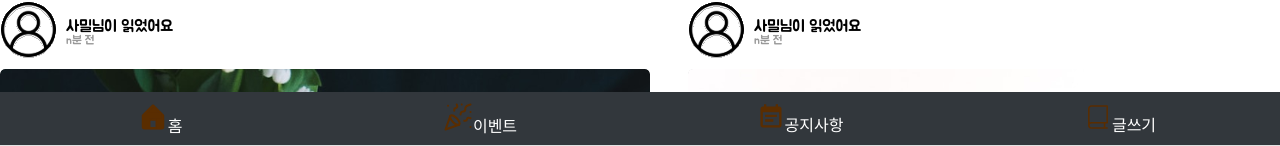
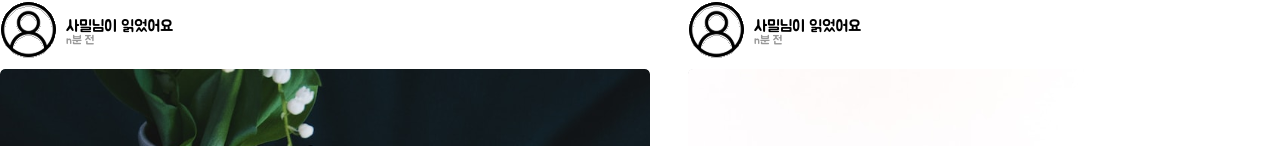
Before and after one commit to Ressum/FrontEnd, a React (Create React App) app: page /main/home in a window 1280 px wide. Shown: the part 654-800 px from the top of the page. Built offline with nearby package versions, Linux system fonts and the light colour scheme; a web font is replaced by a local one.

Commit message:
bottomBar

```diff
--- a/public/index.html
+++ b/public/index.html
@@ -1,5 +1,5 @@
 <!DOCTYPE html>
-<html lang="en">
+<html lang="ko">
   <head>
     <meta charset="utf-8" />
     <link rel="icon" href="%PUBLIC_URL%/favicon.ico" />
--- a/src/components/Main/BottomBar/BottomBar.scss
+++ b/src/components/Main/BottomBar/BottomBar.scss
@@ -1,60 +1,7 @@
 @import '/src/style/Color.scss';
-
-// ul {
-//     display: flex;
-//     height: 76px;
-//     background-color: $light-brown-1;
-//     position: relative;
-//     box-shadow: 0px 1px 1px rgba(0, 0, 0, 0.25);
-
-//     >#logo {
-//         position: absolute;
-//         left: 23px;
-//         top: 4px;
-//         width: min-content;
-//         text-align: center;
-//         color: $brown;
-
-//         >h1 {
-//             font-family: 'Blinker';
-//             font-size: 40px;
-//         }
-
-//         >h6 {
-//             margin-top: 2px;
-//             font-size: 12.5px;
-//             font-family: 'BM Dohyeon';
-//         }
-//     }
-
-//     ul {
-//         position: absolute;
-//         left: 260px;
-//         width: 560px;
-//         align-self: center;
-//         display: flex;
-//         justify-content: space-between;
-
-//         li {
-//             display: flex;
-//             align-items: center;
-
-//             img {
-//                 margin-right: 12px;
-//             }
-//         }
-//     }
-
-//     >#header-profile-image {
-//         position: absolute;
-//         right: 20px;
-//         align-self: center;
-//     }
-// }
-
 #head-menu {
     table-layout: fixed;
-    display: table;
+    display: none;//미디어퀴리로 나중에 display:table
     position: fixed;
     bottom: 0;
     color: white;
```
